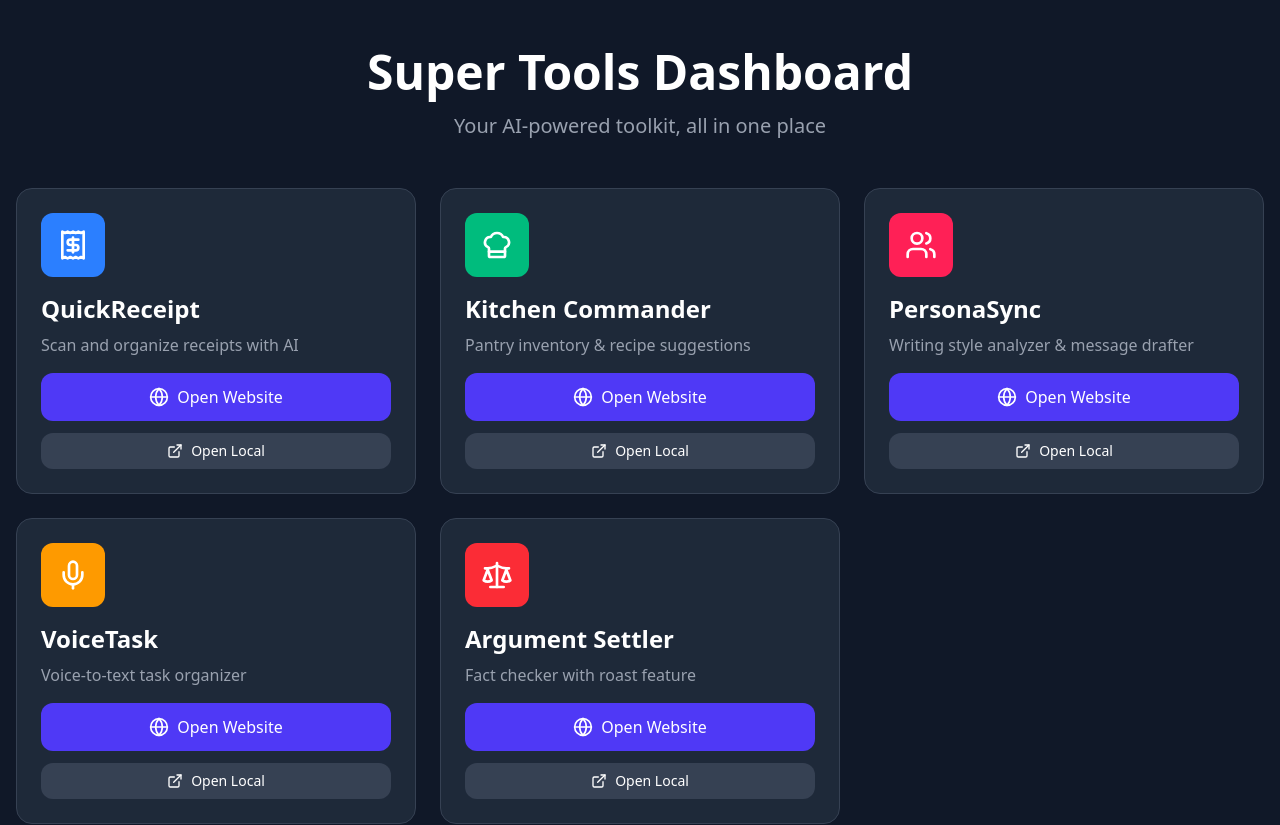
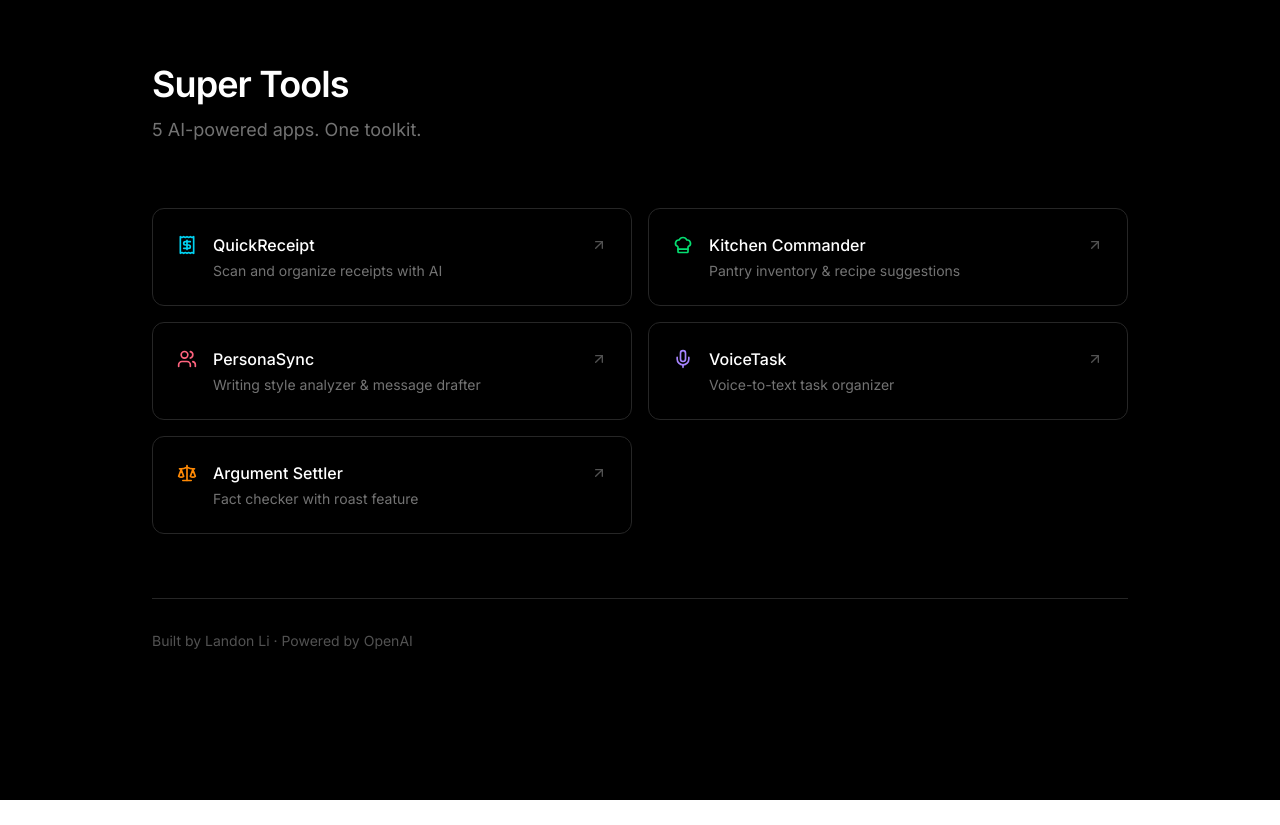
Before and after one commit to eXclipsea/super-tools-dashboard, a Next.js app: page / in a window 1280 px wide. Shown: the top 825 px of the page. After the commit the page ends 800 px from the top, so only its background shows below. Built offline with nearby package versions, Linux system fonts and the light colour scheme.

Commit message:
Redesign: minimalist black/white + indigo accent, Inter font, no gradients

```diff
--- a/src/app/layout.tsx
+++ b/src/app/layout.tsx
@@ -1,20 +1,14 @@
 import type { Metadata } from "next";
-import { Geist, Geist_Mono } from "next/font/google";
+import { Inter } from "next/font/google";
 import "./globals.css";
 
-const geistSans = Geist({
-  variable: "--font-geist-sans",
-  subsets: ["latin"],
-});
-
-const geistMono = Geist_Mono({
-  variable: "--font-geist-mono",
+const inter = Inter({
   subsets: ["latin"],
 });
 
 export const metadata: Metadata = {
-  title: "Super Tools Dashboard",
-  description: "Access all your Super Tools in one place",
+  title: "Super Tools",
+  description: "Your AI toolkit",
 };
 
 export default function RootLayout({
@@ -24,9 +18,7 @@ export default function RootLayout({
 }>) {
   return (
     <html lang="en">
-      <body
-        className={`${geistSans.variable} ${geistMono.variable} antialiased`}
-      >
+      <body className={`${inter.className} antialiased`}>
         {children}
       </body>
     </html>
--- a/src/app/page.tsx
+++ b/src/app/page.tsx
@@ -1,180 +1,105 @@
 'use client';
 
-import { useState } from 'react';
 import {
   Receipt,
   ChefHat,
   Users,
   Mic,
   Scale,
-  ExternalLink,
-  Globe,
-  Copy,
-  Check
+  ArrowUpRight
 } from 'lucide-react';
 
-interface App {
-  name: string;
-  description: string;
-  port: number;
-  icon: React.ReactNode;
-  color: string;
-  url: string;
-  localUrl: string;
-}
-
-const apps: App[] = [
+const apps = [
   {
     name: 'QuickReceipt',
     description: 'Scan and organize receipts with AI',
-    port: 3000,
-    icon: <Receipt className="w-8 h-8" />,
-    color: 'bg-blue-500',
+    icon: Receipt,
+    accent: 'text-cyan-400',
+    border: 'hover:border-cyan-400/30',
     url: 'https://windsurf-project-2-one.vercel.app',
-    localUrl: 'http://localhost:3000'
   },
   {
     name: 'Kitchen Commander',
     description: 'Pantry inventory & recipe suggestions',
-    port: 3001,
-    icon: <ChefHat className="w-8 h-8" />,
-    color: 'bg-emerald-500',
-    url: 'https://kitchen-commander-9sqwqej1b-landons-projects-9fcc50a5.vercel.app',
-    localUrl: 'http://localhost:3001'
+    icon: ChefHat,
+    accent: 'text-green-400',
+    border: 'hover:border-green-400/30',
+    url: 'https://kitchen-commander.vercel.app',
   },
   {
     name: 'PersonaSync',
     description: 'Writing style analyzer & message drafter',
-    port: 3002,
-    icon: <Users className="w-8 h-8" />,
-    color: 'bg-rose-500',
-    url: 'https://persona-sync.vercel.app',
-    localUrl: 'http://localhost:3002'
+    icon: Users,
+    accent: 'text-rose-400',
+    border: 'hover:border-rose-400/30',
+    url: 'https://personasync.vercel.app',
   },
   {
     name: 'VoiceTask',
     description: 'Voice-to-text task organizer',
-    port: 3003,
-    icon: <Mic className="w-8 h-8" />,
-    color: 'bg-amber-500',
+    icon: Mic,
+    accent: 'text-violet-400',
+    border: 'hover:border-violet-400/30',
     url: 'https://voicetask-phi.vercel.app',
-    localUrl: 'http://localhost:3003'
   },
   {
     name: 'Argument Settler',
     description: 'Fact checker with roast feature',
-    port: 3004,
-    icon: <Scale className="w-8 h-8" />,
-    color: 'bg-red-500',
+    icon: Scale,
+    accent: 'text-orange-400',
+    border: 'hover:border-orange-400/30',
     url: 'https://argument-settler.vercel.app',
-    localUrl: 'http://localhost:3004'
   }
 ];
 
 export default function Dashboard() {
-  const [tunnels, setTunnels] = useState<Record<number, string>>({});
-  const [loading, setLoading] = useState<Record<number, boolean>>({});
-  const [copied, setCopied] = useState<number | null>(null);
-
-  const startTunnel = async (port: number) => {
-    setLoading(prev => ({ ...prev, [port]: true }));
-
-    try {
-      const response = await fetch('/api/tunnel', {
-        method: 'POST',
-        headers: { 'Content-Type': 'application/json' },
-        body: JSON.stringify({ port })
-      });
-
-      const data = await response.json();
-      if (data.url) {
-        setTunnels(prev => ({ ...prev, [port]: data.url }));
-      }
-    } catch (error) {
-      console.error('Failed to start tunnel:', error);
-    } finally {
-      setLoading(prev => ({ ...prev, [port]: false }));
-    }
-  };
-
-  const copyUrl = (url: string, port: number) => {
-    navigator.clipboard.writeText(url);
-    setCopied(port);
-    setTimeout(() => setCopied(null), 2000);
-  };
-
   return (
-    <div className="min-h-screen bg-gray-900">
-      <div className="container mx-auto px-4 py-12">
-        <div className="text-center mb-12">
-          <h1 className="text-5xl font-bold text-white mb-4">
-            Super Tools Dashboard
+    <div className="min-h-screen bg-black text-white">
+      <div className="max-w-5xl mx-auto px-6 py-16">
+        {/* Header */}
+        <div className="mb-16">
+          <h1 className="text-4xl font-semibold tracking-tight mb-3">
+            Super Tools
           </h1>
-          <p className="text-xl text-gray-400">
-            Your AI-powered toolkit, all in one place
+          <p className="text-neutral-500 text-lg">
+            5 AI-powered apps. One toolkit.
           </p>
         </div>
 
-        <div className="grid grid-cols-1 md:grid-cols-2 lg:grid-cols-3 gap-6 mb-12">
-          {apps.map((app) => (
-            <div
-              key={app.port}
-              className="bg-gray-800 rounded-2xl p-6 border border-gray-700 hover:border-gray-600 transition-all hover:scale-105"
-            >
-              <div className={`${app.color} w-16 h-16 rounded-xl flex items-center justify-center text-white mb-4`}>
-                {app.icon}
-              </div>
-
-              <h2 className="text-2xl font-bold text-white mb-2">{app.name}</h2>
-              <p className="text-gray-400 mb-4">{app.description}</p>
-
-              <div className="space-y-3">
+        {/* App Grid */}
+        <div className="grid grid-cols-1 md:grid-cols-2 gap-4 mb-16">
+          {apps.map((app) => {
+            const Icon = app.icon;
+            return (
               <a
+                key={app.name}
                 href={app.url}
                 target="_blank"
                 rel="noopener noreferrer"
-                  className="flex items-center justify-center gap-2 w-full bg-indigo-600 hover:bg-indigo-700 text-white py-3 rounded-xl transition-colors"
+                className={`group flex items-start justify-between p-6 rounded-xl border border-neutral-800 ${app.border} transition-all hover:bg-neutral-950`}
               >
-                  <Globe className="w-5 h-5" />
-                  Open Website
-                </a>
-
-                <a
-                  href={app.localUrl}
-                  target="_blank"
-                  rel="noopener noreferrer"
-                  className="flex items-center justify-center gap-2 w-full bg-gray-700 hover:bg-gray-600 text-white py-2 rounded-xl transition-colors text-sm"
-                >
-                  <ExternalLink className="w-4 h-4" />
-                  Open Local
-                </a>
+                <div className="flex items-start gap-4">
+                  <Icon className={`w-5 h-5 mt-0.5 ${app.accent}`} />
+                  <div>
+                    <h2 className="font-medium text-white group-hover:underline underline-offset-4">
+                      {app.name}
+                    </h2>
+                    <p className="text-neutral-500 text-sm mt-1">
+                      {app.description}
+                    </p>
                   </div>
                 </div>
-          ))}
+                <ArrowUpRight className="w-4 h-4 text-neutral-600 group-hover:text-white transition-colors mt-1 shrink-0" />
+              </a>
+            );
+          })}
         </div>
 
-        <div className="bg-gray-800 rounded-2xl p-6 border border-gray-700">
-          <h3 className="text-xl font-semibold text-white mb-4">Quick Stats</h3>
-          <div className="grid grid-cols-2 md:grid-cols-4 gap-4">
-            <div className="text-center">
-              <div className="text-3xl font-bold text-white">5</div>
-              <div className="text-gray-400">Apps Running</div>
-            </div>
-            <div className="text-center">
-              <div className="text-3xl font-bold text-white">
-                {Object.keys(tunnels).length}
-              </div>
-              <div className="text-gray-400">Published</div>
-            </div>
-            <div className="text-center">
-              <div className="text-3xl font-bold text-white">3000-3004</div>
-              <div className="text-gray-400">Port Range</div>
-            </div>
-            <div className="text-center">
-              <div className="text-3xl font-bold text-white">AI</div>
-              <div className="text-gray-400">Powered by GPT</div>
-            </div>
-          </div>
+        {/* Footer */}
+        <div className="border-t border-neutral-800 pt-8">
+          <p className="text-neutral-600 text-sm">
+            Built by Landon Li &middot; Powered by OpenAI
+          </p>
         </div>
       </div>
     </div>
```
Lines whose indentation alone changed are shown as unchanged.
